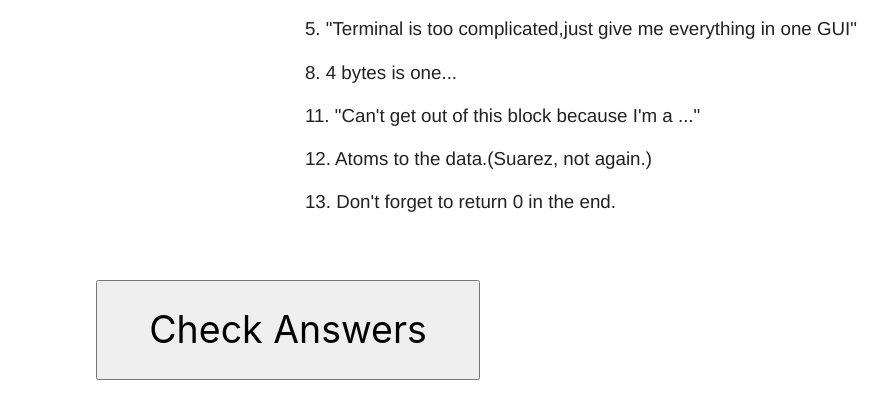
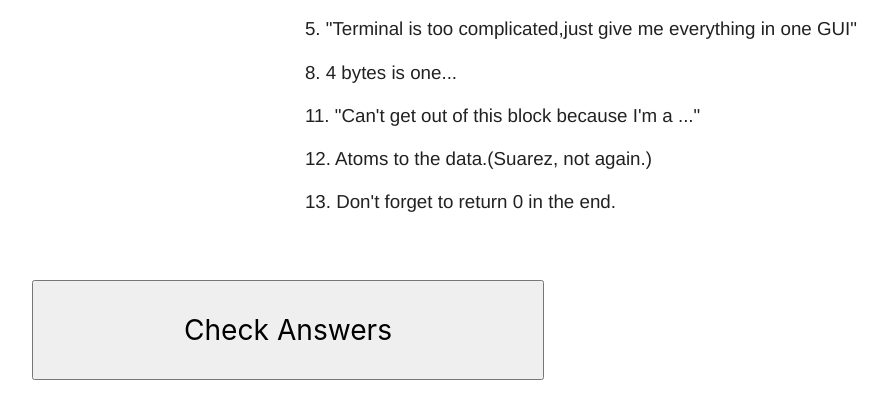
Before and after one commit to csea-nitc/threads-website, a PHP site: page /crossword.php in a window 1280 px wide. Shown: the part 851-1271 px from the top of the page, without its empty margins (352-1239 px from the left). Run offline with PHP 8.4, Linux system fonts and the light colour scheme.

Commit message:
changed cr style

```diff
--- a/crossword.php
+++ b/crossword.php
@@ -63,8 +63,8 @@
 	/* margin-left: 30%; */
 	margin-top: 50px;
 	height: 100px;
-	width: 30%;
-	font-size: 4em;
+	width: 40%;
+	font-size: 3em;
 }
 		td input:focus {
 			background-color: #fff;
```
